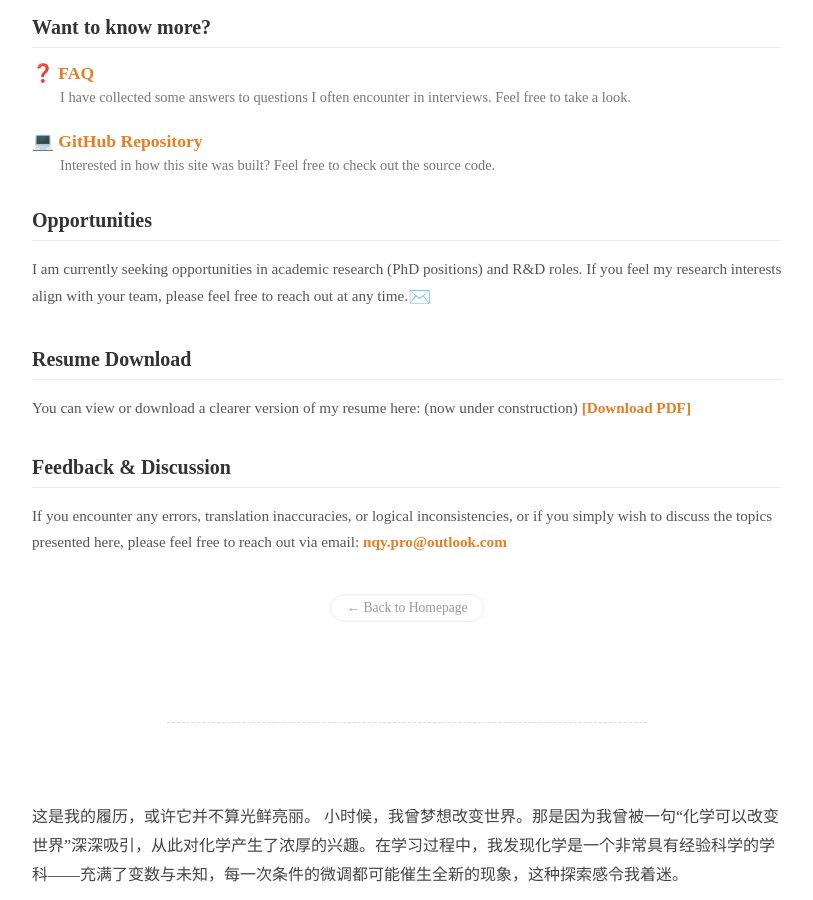
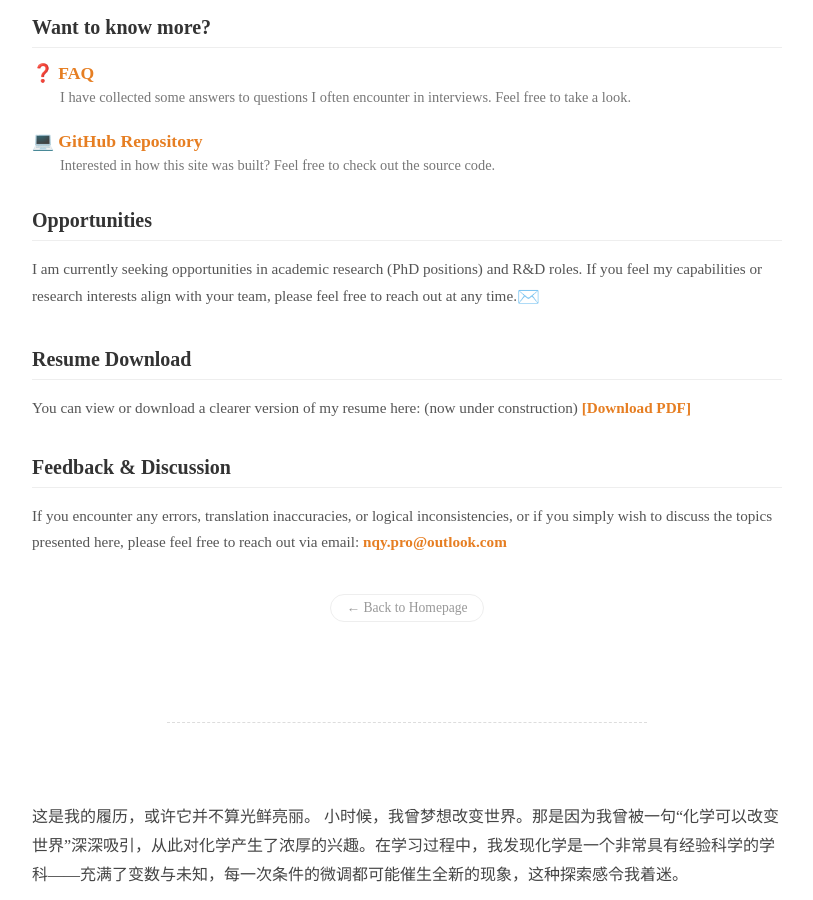
Before and after one commit to nqy-exp/nqy-exp.github.io, a Jekyll site: the page built from about/index.md, in a window 1280 px wide and 900 px high, scrolled down 1428 px. Shown: the whole window, without its empty margins (233-1046 px from the left). Built offline with Jekyll 4.4.1, drawn with Linux system fonts in a browser that asks for light colours; some of the changed text lies outside the part shown.

Commit message:
Update V0.5

```diff
--- a/_includes/footer.html
+++ b/_includes/footer.html
@@ -1,6 +1,6 @@
 <!-- 自定义页脚 -->
 <footer class="my-custom-footer">
   <div class="footer-contact">
-    Contact me: <a href="mailto:nqy.pro@outlook.com">nqy.pro@outlook.com</a> ｜ © 2026 Qiyue Niu. This work is licensed under <a href="https://creativecommons.org/licenses/by-nc-nd/4.0/" target="_blank" style="color: #999; text-decoration: underline;">CC BY-NC-ND 4.0</a> ｜ V0.4
+    Contact me: <a href="mailto:nqy.pro@outlook.com">nqy.pro@outlook.com</a> ｜ © 2026 Qiyue Niu. This work is licensed under <a href="https://creativecommons.org/licenses/by-nc-nd/4.0/" target="_blank" style="color: #999; text-decoration: underline;">CC BY-NC-ND 4.0</a> ｜ V0.5
   </div>
 </footer>
--- a/about/index.md
+++ b/about/index.md
@@ -72,7 +72,7 @@
 
       <h3 class="section-sub-title">Opportunities</h3>
       <p class="opportunity-text">
-        I am currently seeking opportunities in academic research (PhD positions) and R&D roles. If you feel my research interests align with your team, please feel free to reach out at any time.<a href="mailto:nqy.pro@outlook.com" class="tiny-email-icon">✉️</a>
+        I am currently seeking opportunities in academic research (PhD positions) and R&D roles. If you feel my capabilities or research interests align with your team, please feel free to reach out at any time.<a href="mailto:nqy.pro@outlook.com" class="tiny-email-icon">✉️</a>
 
       </p>
 
@@ -145,7 +145,7 @@
 
       <h3 class="section-sub-title">关于机会</h3>
       <p class="opportunity-text">
-        我目前正在寻找学术研究（博士深造）与研发（R&D）领域的职业发展机会。如果你认为我的研究方向与你的团队契合，非常欢迎随时联系。<a href="mailto:nqy.pro@outlook.com" class="tiny-email-icon">✉️</a>
+        我目前正在寻找学术研究（博士深造）与研发（R&D）领域的职业发展机会。如果你认为我的个人能力或研究方向与你的团队契合，非常欢迎随时联系。<a href="mailto:nqy.pro@outlook.com" class="tiny-email-icon">✉️</a>
 
       </p>
 
```
